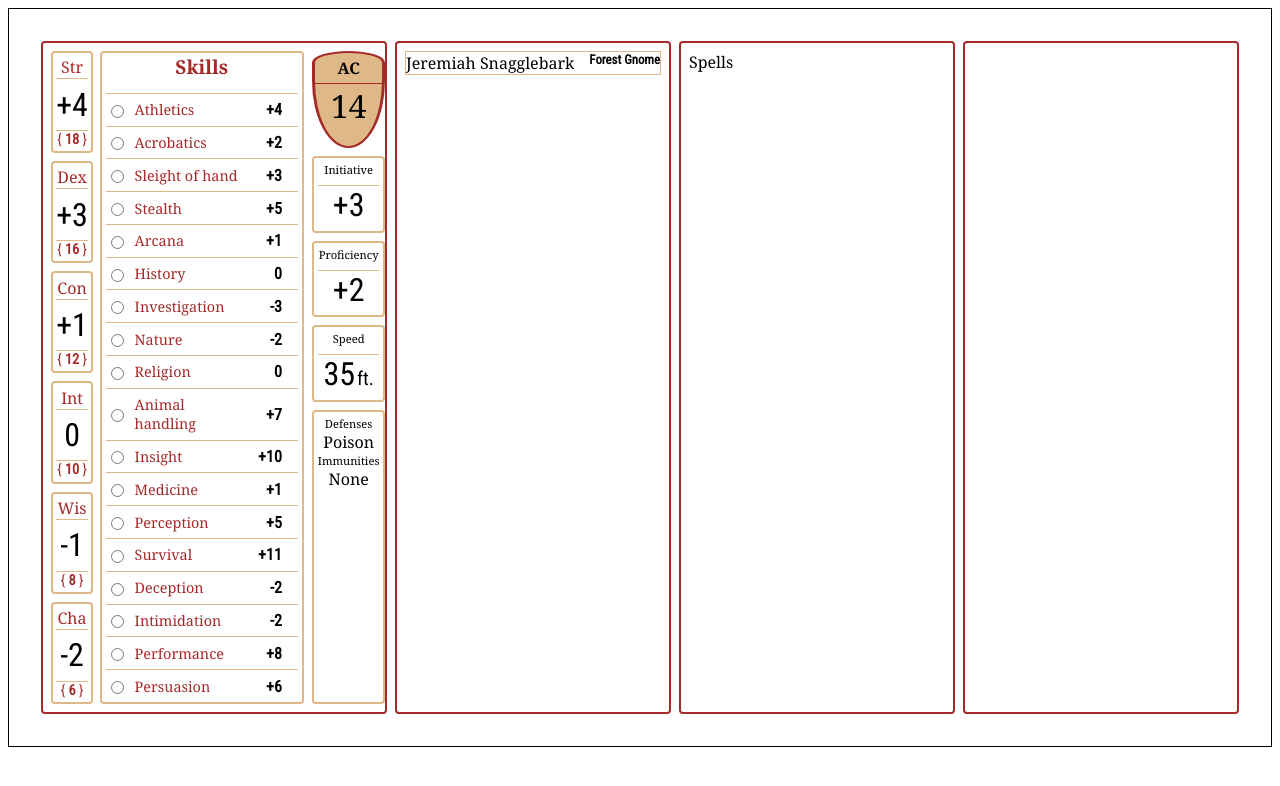
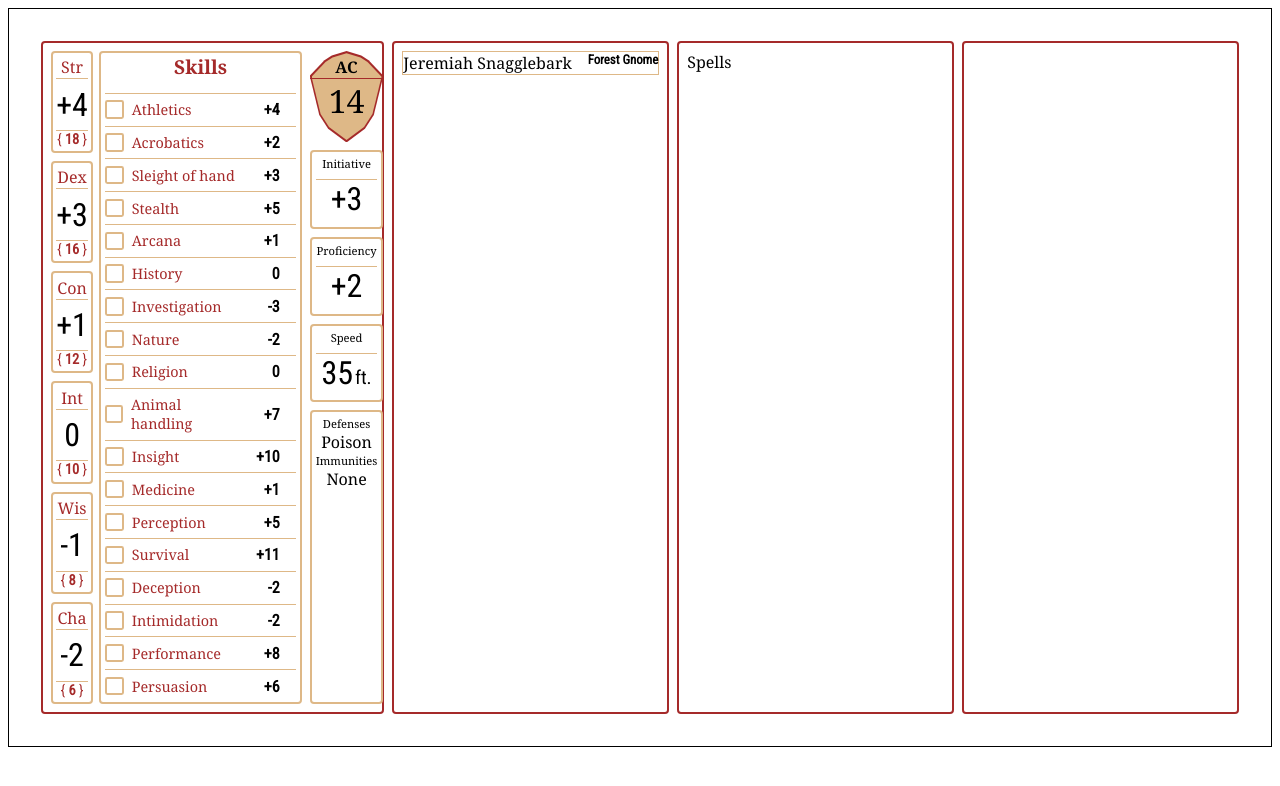
Before and after one commit to Edpacca/ednd-sheets, a Svelte app: page / in a window 1280 px wide. Shown: the top 786 px of the page. Built offline with nearby package versions, Linux system fonts and the light colour scheme.

Commit message:
add icons and start styling shield

```diff
--- a/src/components/bonuses/Bonuses.svelte
+++ b/src/components/bonuses/Bonuses.svelte
@@ -5,7 +5,9 @@
 </script>
 
 <div class="bonus-wrapper">
-    <div class="shield">
+    <div class="shield-wrap">
+        <div class="shield-border"></div>
+        <div class="shield"></div>
         <div class="ac">AC</div>
         <div class="mod modac">14</div>
     </div>
@@ -52,17 +54,37 @@
         margin-left: 0.1em;
     }
 
+    .shield-wrap {
+        position: relative;
+        text-align: center;
+    }
+
     .shield {
-        border: 2px solid brown;
-        border-radius: 50% 50% 50% 50% / 12% 12% 70% 70%;
-        border-right: 3px solid brown;
-        border-left: 3px solid brown;
-        text-align: center;
+        position: absolute;
+        width: 95%;
+        height: 95%;
+        top: 2.5%;
+        left: 2.5%;
+        clip-path: polygon(50% 0%, 30% 5%, 20% 10%, 0% 27%, 13% 70%, 25% 85%, 50% 100%, 75% 85%, 87% 70%, 100% 27%, 80% 10%, 70% 5% );
         background-color: burlywood;
+        margin: auto;
+        z-index: -1;
+    }
+
+    .shield-border {
+        position: absolute;
+        width: 100%;
+        height: 100%;
+        top: 0;
+        left: 0;
+        clip-path: polygon(50% 0%, 30% 5%, 20% 10%, 0% 27%, 13% 70%, 25% 85%, 50% 100%, 75% 85%, 87% 70%, 100% 27%, 80% 10%, 70% 5% );
+        background-color: brown;
+        z-index: -1;
     }
 
     .ac {
-        margin: 0.25em;
+        margin: 0.3em;
+        margin-bottom: 0;
         font-weight: 600;
     }
 
--- a/src/components/skills/Skills.svelte
+++ b/src/components/skills/Skills.svelte
@@ -1,6 +1,6 @@
 <script lang="ts">
     import Skill from "./component/Skill.svelte";
-import type { Skills } from "./model/Skills";
+    import type { Skills } from "./model/Skills";
     export let skills: Skills;
 </script>
 
--- a/src/components/skills/component/Skill.svelte
+++ b/src/components/skills/component/Skill.svelte
@@ -1,10 +1,11 @@
 <script>
     export let value;
     export let name;
+    let checked;
 </script>
 
 <div class="skill-wrapper">
-    <input type="radio" class="radio"/>
+    <input type="checkbox" class="checkbox" checked={checked ? true : false}/>
     <div class="name">{name}</div>
     <div class="value num">{value > 0 ? "+" : ""}{value}</div>
 </div>
@@ -29,4 +30,32 @@
         padding: 0 1em;
         font-weight: 600;
     }
+
+    input[type="checkbox"] {
+        appearance: none;
+        margin: 0;
+        font: inherit;
+        color: currentColor;
+        width: 1.15em;
+        height: 1.15em;
+        border: 2px solid burlywood;
+        border-radius: 0.15em;
+        display: grid;
+        place-content: center;
+    }
+
+    input[type="checkbox"]::before {
+        content: "";
+        width: 0.65em;
+        height: 0.65em;
+        border-radius: 0.08em;
+        transform: scale(0);
+        transition: 120ms transform ease-in-out;
+        box-shadow: inset 1em 1em brown;
+    }
+
+    input[type="checkbox"]:checked::before {
+        transform: scale(1);
+    }
+
 </style>
```
Also changed, not shown: 1 other file (tests, documents, lock files or other folders).
